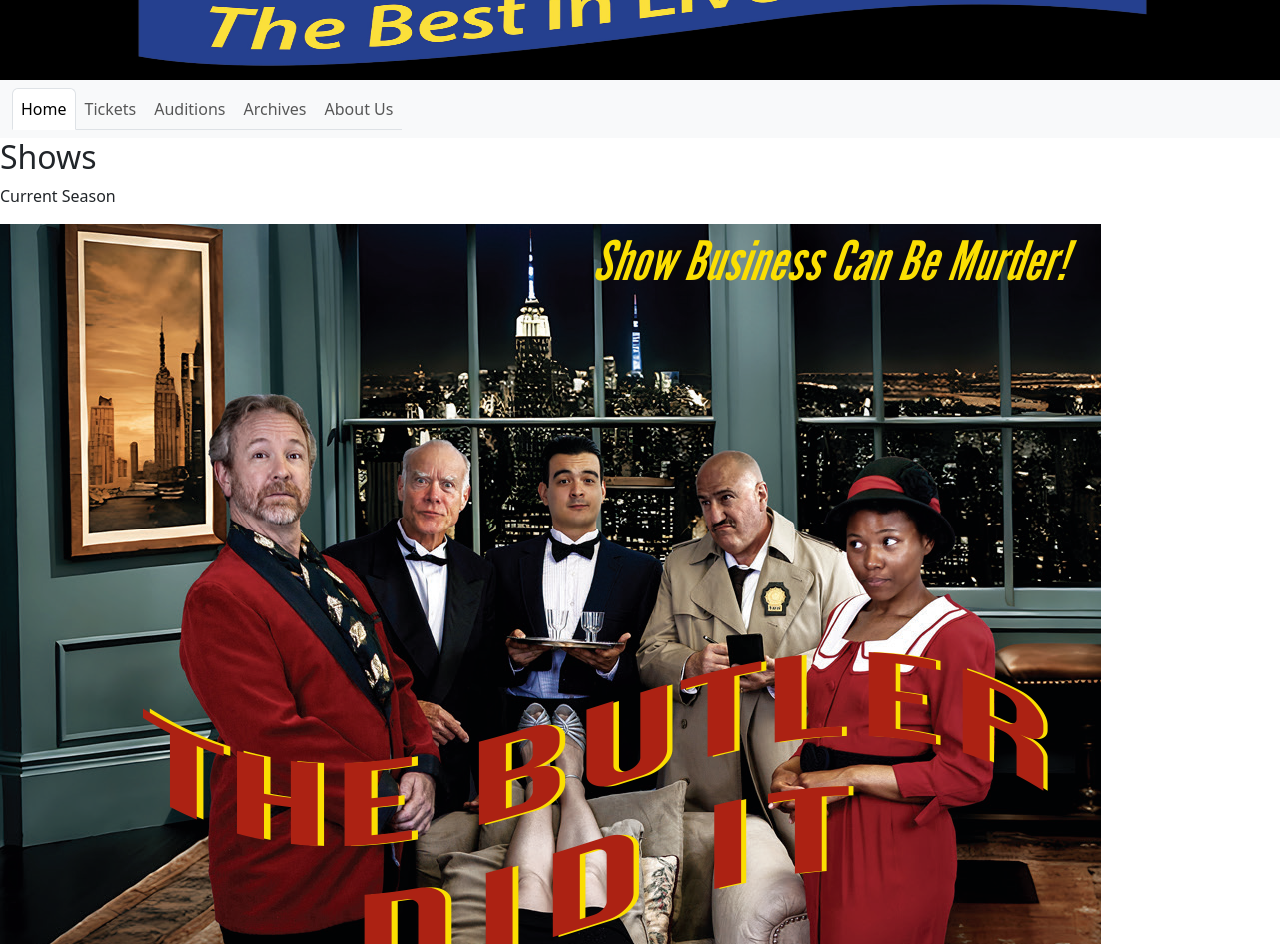
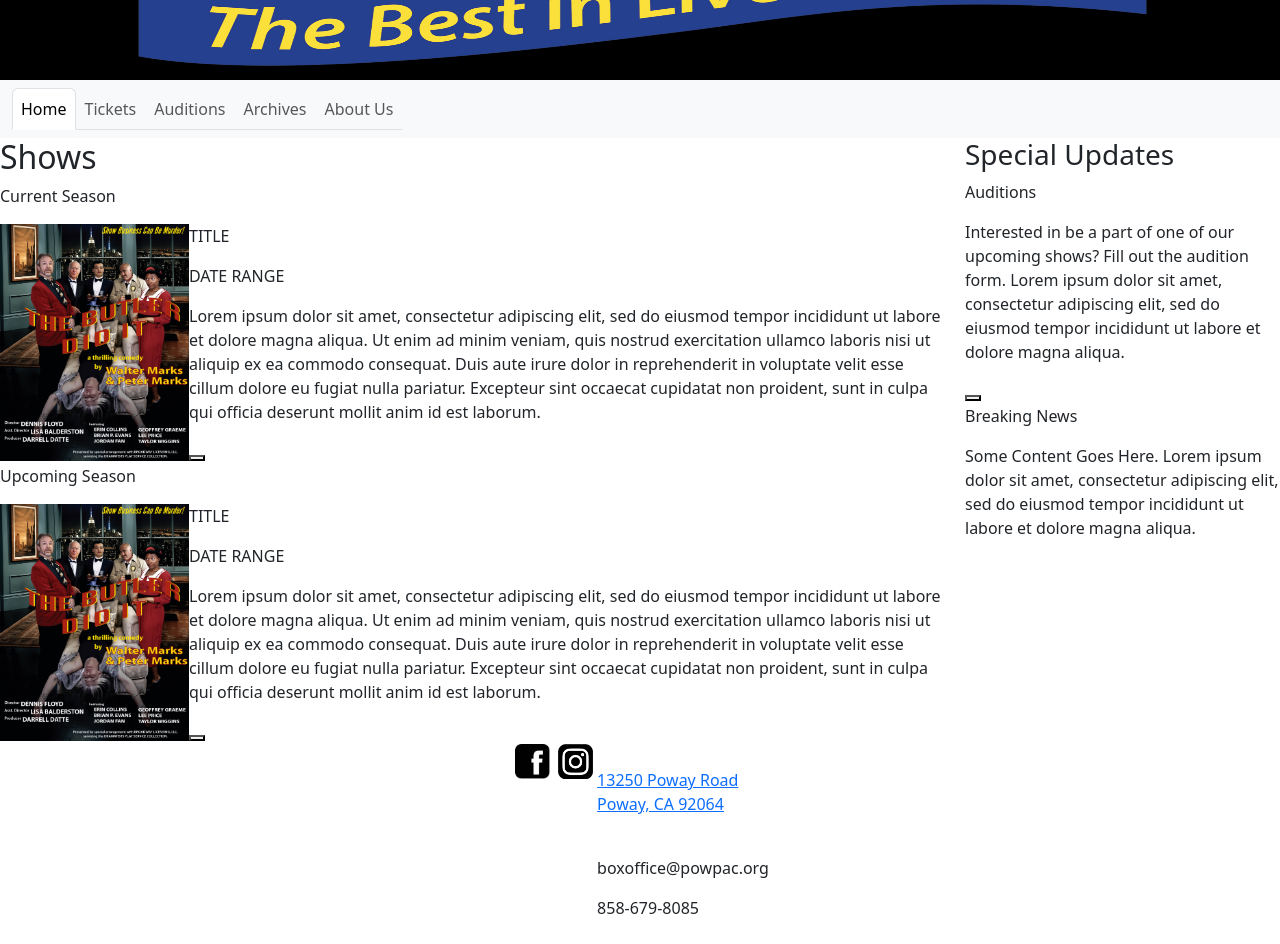
Before and after one commit to kaylaasana/POWPAC_update, a React (Vite) app: page / in a window 1280 px wide. Shown: the part 320-1264 px from the top of the page. Built offline with nearby package versions, Linux system fonts and the light colour scheme.

Commit message:
reposiitoned aside tag. changed text in p tag for each page to distinguish them

```diff
--- a/src/App.css
+++ b/src/App.css
@@ -1,5 +1,6 @@
 
-/* header css */
+/* /////////// header css /////////// */
+
 #header {
   width: 100%;
   display: flex;
@@ -19,9 +20,33 @@
   height: auto; /* Ensure it adjusts based on image height */
 }
 
+
 #header img {
   width: 100%;
   height: auto; /* Maintain aspect ratio */
   display: block;
-  max-height: 50vh; /* Example: Set max height to 50% of viewport height */
+  max-height: 50vh;
+
 }
+
+/* /////////// homepage css /////////// */
+
+#home-container {
+  display: flex;
+  justify-content: space-between;
+}
+
+.content {
+  flex: 3; /* Adjust the proportion as needed */
+  margin-right: 20px; /* Optional: space between the content and sidebar */
+}
+
+.sidebar {
+  flex: 1; /* Adjust the proportion as needed */
+}
+
+.current-season,
+.upcoming-season {
+  height: 20%;
+  width: 20%;
+}
--- a/src/pages/AboutUs.jsx
+++ b/src/pages/AboutUs.jsx
@@ -2,6 +2,6 @@
 
 export default function AboutUs(){
     return(
-        <p>Hello world</p>
+        <p>this is the about us page</p>
     );
 }
--- a/src/pages/Archives.jsx
+++ b/src/pages/Archives.jsx
@@ -2,6 +2,6 @@
 
 export default function Archives(){
     return(
-        <p>Hello world</p>
+        <p>this is the archives page</p>
     );
 }
--- a/src/pages/Auditions.jsx
+++ b/src/pages/Auditions.jsx
@@ -2,7 +2,7 @@
 
 export default function Auditions(){
     return(
-        <p>Hello world</p>
+        <p>this is the auditions page</p>
 
     );
 }
--- a/src/pages/Home.jsx
+++ b/src/pages/Home.jsx
@@ -3,17 +3,17 @@
 import currentSeason from "../assets/The Butler Did It Postcard 1.png";
 
 export default function Home() {
-  //   const [active, setLink] = useState("/home");
+    // const [active, setLink] = useState("tickets");
 
   return (
     <>
-      <div className="home-container">
+      <div id="home-container" className="d-flex justify-content-center">
         <div className="content">
           <h2> Shows </h2>
           <section>
             <p> Current Season </p>
-            <div>
-              <img src={currentSeason} alt="text description"></img>
+            <div className="d-flex space-evenly">
+              <img className="current-season" src={currentSeason} alt="text description"></img>
               <div>
                 <p>TITLE</p>
                 <p>DATE RANGE</p>
@@ -41,8 +41,8 @@ export default function Home() {
           </section>
           <section>
             <p> Upcoming Season </p>
-            <div>
-              <img src={currentSeason} alt="text description"></img>
+            <div className="d-flex space-evenly">
+              <img className="upcoming-season" src={currentSeason} alt="text description"></img>
               <div>
                 <p>TITLE</p>
                 <p>DATE RANGE</p>
--- a/src/pages/Tickets.jsx
+++ b/src/pages/Tickets.jsx
@@ -2,6 +2,6 @@
 
 export default function Tickets(){
     return(
-        <p>Hello world</p>
+        <p>this is the ticket page</p>
     );
 }
```
